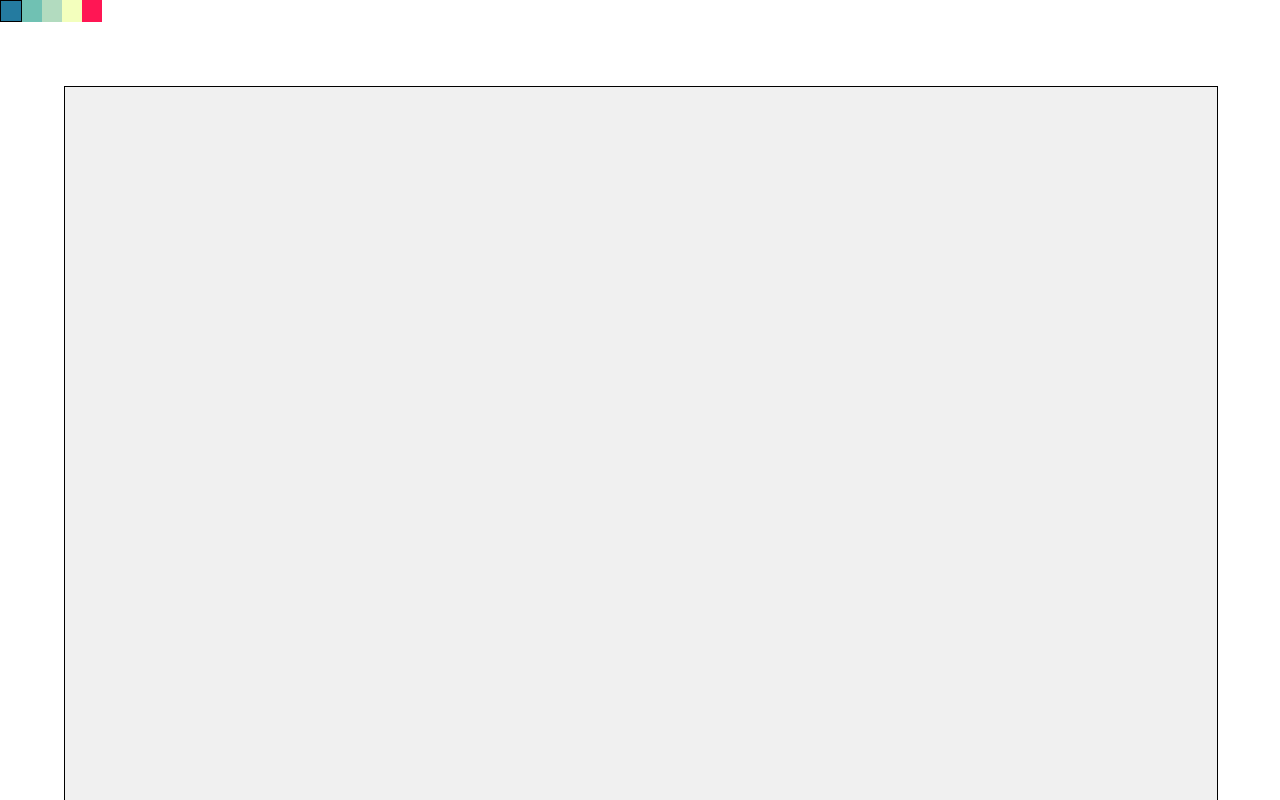
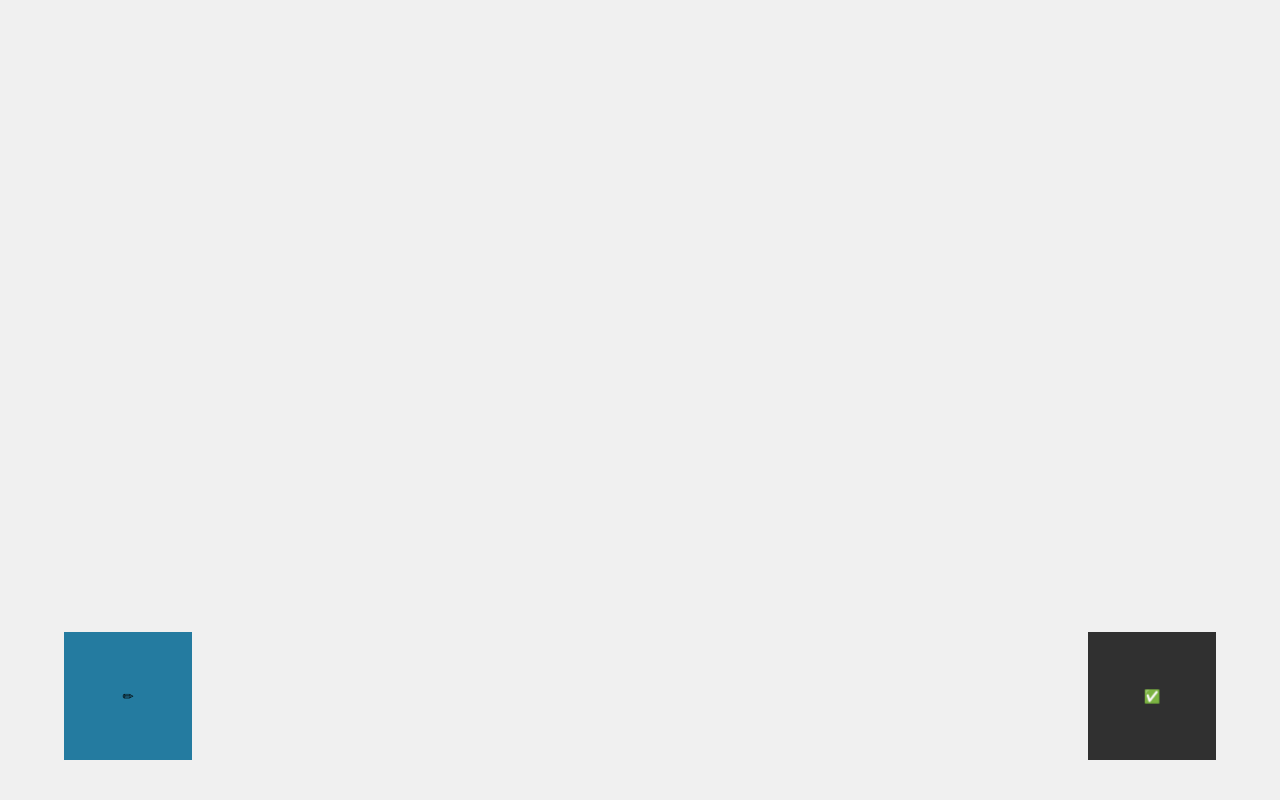
Before and after one commit to 0x5e/vue-secret-garden, a Vue app: page / in a window 1280 px wide. Shown: the top 800 px of the page. Built offline with nearby package versions, Linux system fonts and the light colour scheme.

Commit message:
tool box

```diff
--- a/src/App.vue
+++ b/src/App.vue
@@ -17,6 +17,7 @@ export default {
   -moz-osx-font-smoothing: grayscale;
   text-align: center;
   -webkit-tap-highlight-color: rgba(0, 0, 0, 0);
+  /*-webkit-overflow-scrolling: touch;*/
 }
 body {
   margin: 0;
--- a/src/components/ColorPicker.vue
+++ b/src/components/ColorPicker.vue
@@ -1,12 +1,20 @@
 <template>
   <div class="color-picker">
-    <table cellpadding="10" cellspacing="0">
-      <td v-for="color in colors"
-        v-bind:class="{active: (color === picked)}"
-        v-bind:style="{ background: color }"
-        v-bind:title="color"
-        v-on:click="select"/>
-    </table>
+    <div class="block-container" v-bind:hidden="hidden">
+      <div class="block"
+        v-for="(item, idx) in colors"
+        v-bind:style="{ background: item }"
+        v-bind:class="{ active: idx === index }"
+        v-bind:title="idx"
+        v-on:click="select">
+      </div>
+    </div>
+    <button class="tool-btn"
+      v-bind:style="{ background: color }"
+      v-on:click="hidden = !hidden"
+      v-bind:hidden="!hidden">
+      ✏
+    </button>
   </div>
 </template>
 
@@ -14,28 +22,76 @@
 export default {
   name: 'color-picker',
   data () {
-    let colors = ['#247ba0', '#70c1b3', '#b2dbbf', '#f3ffbd', '#ff1654']
     return {
-      picked: colors[0],
-      colors: colors
+      index: 0,
+      colors: [
+        '#247ba0',
+        '#70c1b3',
+        '#b2dbbf',
+        '#f3ffbd',
+        '#50514f',
+        '#ff1654',
+        '#f25f5c',
+        '#ffe066',
+        '#ffffff'
+      ],
+      hidden: true
     }
   },
+
   computed: {
     color () {
-      return this.picked
+      return this.colors[this.index]
     }
   },
+
   methods: {
     select (event) {
-      this.picked = event.toElement.title
-      console.log('select: ' + this.picked)
+      this.index = parseInt(event.toElement.title)
+      this.hidden = true
+      console.log('select: ' + this.color)
+    }
+  },
+
+  watch: {
+    hidden: (newValue, oldValue) => {
+      // let vm = this
+      // TODO 动画
     }
   }
 }
 </script>
 
 <style scoped>
+.color-picker {
+  /*position: absolute;*/
+}
+.tool-btn {
+  width: 10vw;
+  height: 10vw;
+  border-width: 0;
+
+  position: absolute;
+  left: 5vw;
+  bottom: 5vh;
+}
+.block-container {
+  width: 25vw;
+  height: 25vw;
+  padding: 5vw;
+
+  position: absolute;
+  left: 5vw;
+  bottom: 5vh;
+  background: #b0b0b0;
+}
+.block {
+  width: 5vw;
+  height: 5vw;
+  float: left;
+  border: 0.5vw solid rgba(0, 0, 0, 0);
+}
 .active {
-  border: thin solid black;
+  border: 0.5vw solid black;
 }
 </style>
--- a/src/components/Paint.vue
+++ b/src/components/Paint.vue
@@ -1,31 +1,22 @@
 <template>
   <div class="paint">
+    <canvas id="canvas" v-on:click="click"></canvas>
     <color-picker ref="picker"></color-picker>
-    <div class="canvas-container">
-      <canvas id="canvas" v-on:click="click"></canvas>
-    </div>
-    <div class="bottom">
-      <span>
-        联系方式:
-        <input type="phone" v-model="phone" placeholder="手机号/邮箱">
-        <button v-on:click="submit">上传</button>
-      </span>
-    </div>
+    <button id="done-btn" v-on:click="next">✅</button>
   </div>
 </template>
 
 <script>
 import AV from 'leancloud-storage'
 import 'floodfill'
-import pinchZoom from 'pinch-zoom'
+import PinchZoom from 'pinch-zoom'
 import ColorPicker from './ColorPicker.vue'
 
 export default {
   name: 'paint',
   data () {
     return {
-      imgSrc: 'static/gezi1.1.png',
-      phone: ''
+      imgSrc: 'static/gezi1.1.png'
     }
   },
 
@@ -56,29 +47,47 @@ export default {
       img.onload = () => {
         canvas.width = img.width
         canvas.height = img.height
+
+        // Background
+        ctx.fillStyle = 'white'
+        ctx.fillRect(0, 0, canvas.width, canvas.height)
+
         ctx.drawImage(img, 0, 0, canvas.width, canvas.height)
 
-        // this.pinchZoomInit()
+        this.pinchZoomInit()
       }
     },
 
     pinchZoomInit () {
       let canvas = document.querySelector('#canvas')
-      pinchZoom(canvas, {
+      PinchZoom(canvas, {
         draggable: true,
-        maxScale: 4
+        maxScale: 5
       })
     },
 
     click (event) {
-      let {offsetX, offsetY} = event
-      console.log('click: ' + [offsetX, offsetY])
-
       let canvas = document.getElementById('canvas')
       let ctx = canvas.getContext('2d')
 
+      let x = event.offsetX
+      let y = event.offsetY
+      console.log('click: ' + [x, y])
+
+      let data = ctx.getImageData(x, y, 1, 1).data
+      if (data[0] === 0 && data[1] === 0 && data[2] === 0) {
+        console.log('skip the line')
+        return
+      }
+
       ctx.fillStyle = this.$refs.picker.color
-      ctx.fillFlood(offsetX, offsetY, 32)
+      ctx.fillFlood(x, y, 32)
+    },
+
+    next () {
+      alert('开发中。。。')
+      // let canvas = document.getElementById('canvas')
+      // let imgSrc = canvas.toDataURL('image/jpeg')
     },
 
     submit (event) {
@@ -121,16 +130,20 @@ export default {
 
 <!-- Add "scoped" attribute to limit CSS to this component only -->
 <style scoped>
-.canvas-container {
-  width: 90vw;
-  height: 90vw;
-  margin: 5vw;
+.paint {
+  width: 100vw;
+  height: 100vh;
   background: #f0f0f0;
-  border: thin solid black;
-  overflow: scroll;
-  -webkit-overflow-scrolling: touch;
+  /*overflow: scroll;*/
 }
-#canvas {
-  margin: 5vw;
+#done-btn {
+  width: 10vw;
+  height: 10vw;
+  background: #303030;
+  border-width: 0;
+
+  position: absolute;
+  right: 5vw;
+  bottom: 5vh;
 }
 </style>
```
Also changed, not shown: static/gezi1.1_small.png (added).
